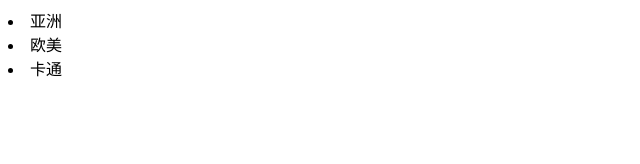
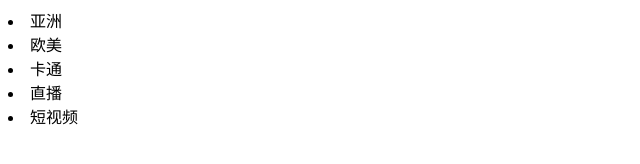
Before and after one commit to Maojunmianhuzai/dbhot, a plain HTML site: page index.html in a window 1280 px wide. Shown: the whole page, without its empty margins (0-640 px from the left). Drawn offline with Linux system fonts and the light colour scheme.

Commit message:
加入直播和短视频功能

```diff
--- a/index.html
+++ b/index.html
@@ -9,5 +9,7 @@
     <li>亚洲</li>
     <li>欧美</li>
     <li>卡通</li>
+    <li>直播</li>
+    <li>短视频</li>
 </body>
 </html>
```
